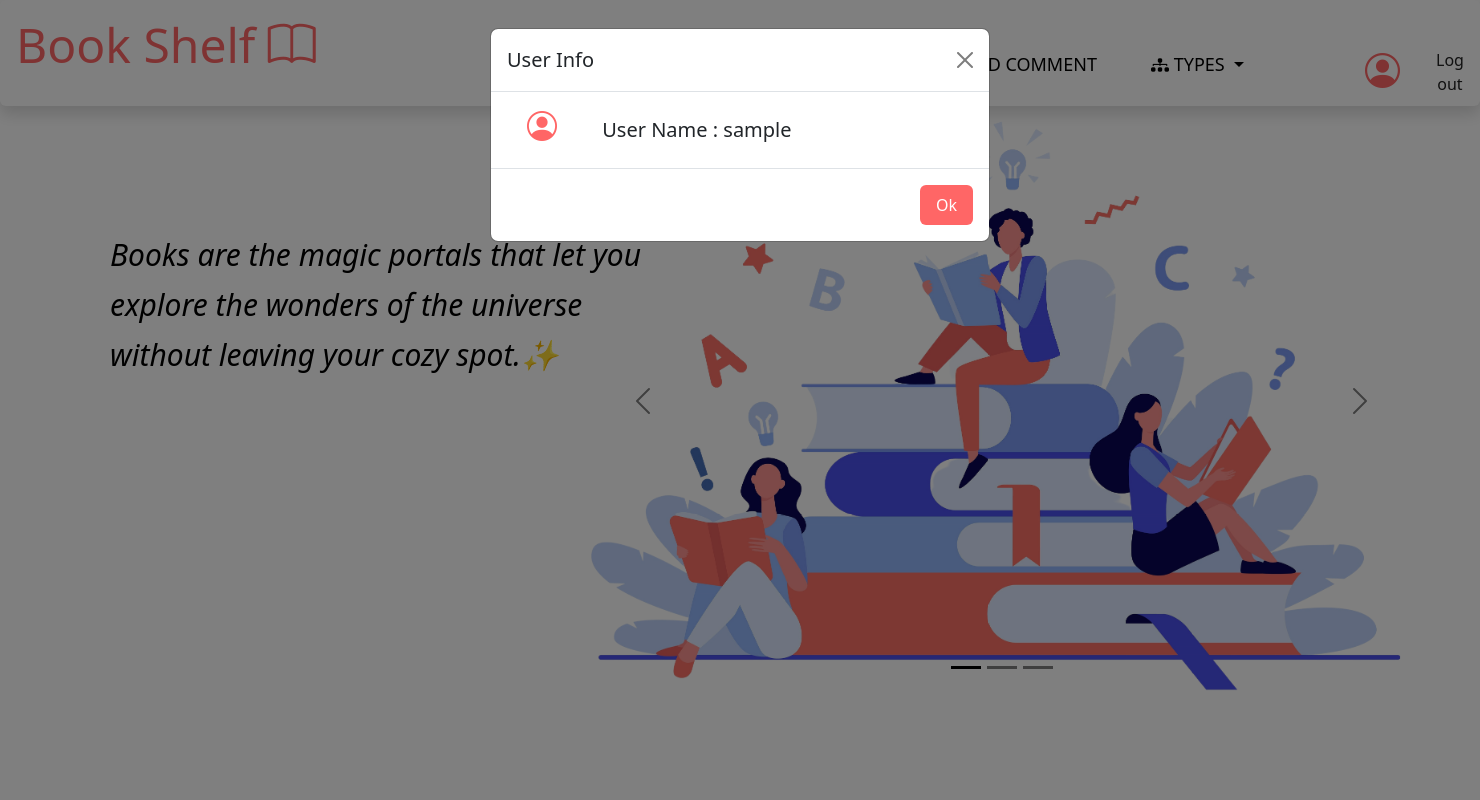
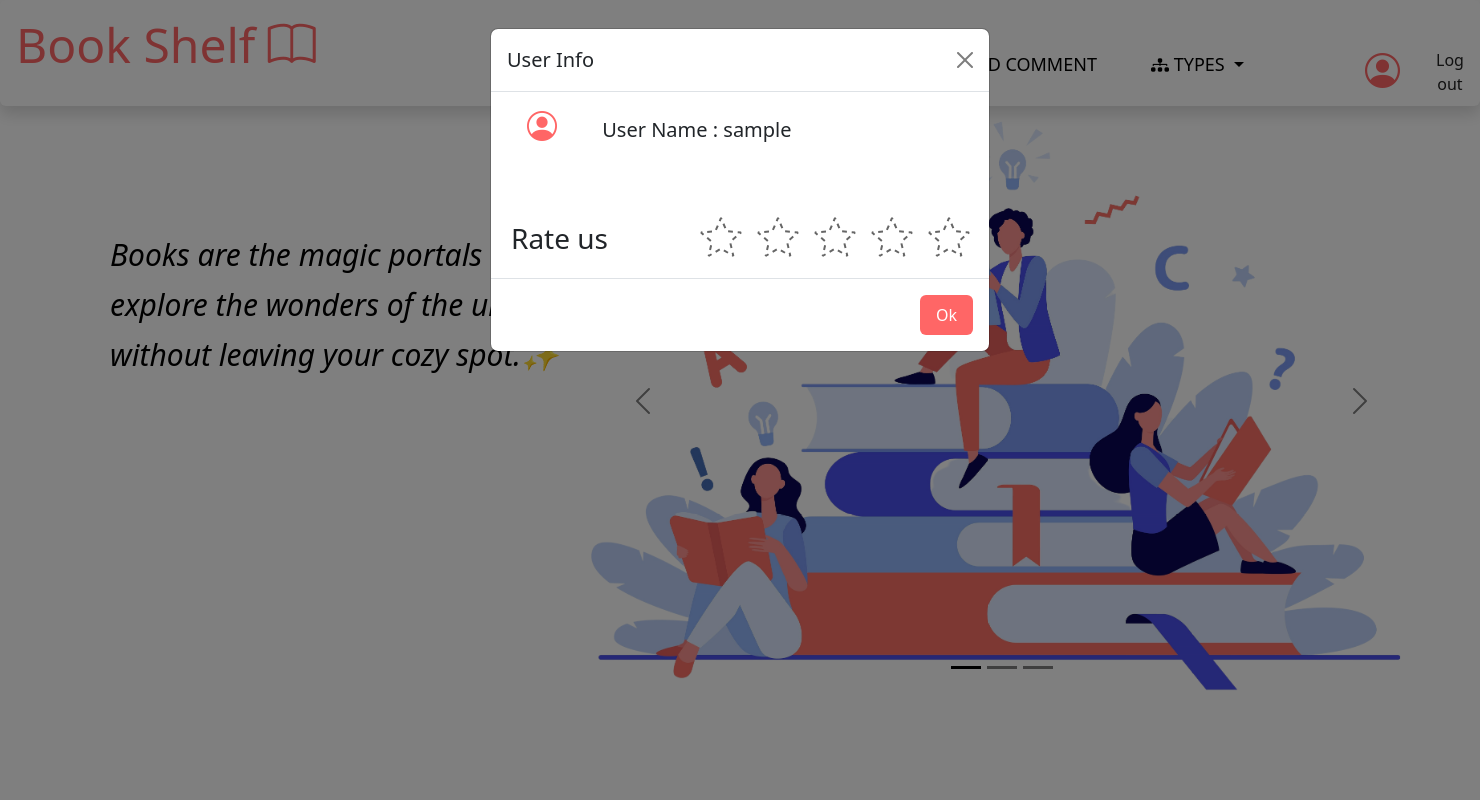
Before and after one commit to sanasal/book-django-app, a Django app: page / in a window 1480 px wide, after a click that opens the changed part. Run offline with Django 4.2, Linux system fonts and the light colour scheme; the visitor is signed in with stand-in values (Sample User, id 1); some libraries are stand-ins or nearby versions.

Commit message:
add like to the comment and rate

```diff
--- a/book_app/templates/book.html
+++ b/book_app/templates/book.html
@@ -295,6 +295,98 @@
           left: 580px;
           top: -47px;
         }
+        .rate_us
+        {
+          position: absolute;
+          top:130px;
+          left: 20px;
+        }
+        .rating {
+          display: flex;
+          flex-direction: row-reverse;
+          gap: 0.3rem;
+          --stroke: #666;
+          --fill: #ffc73a;
+        }
+
+        .rating input {
+          appearance: unset;
+        }
+
+        .rating label {
+          cursor: pointer;
+        }
+
+        .rating svg {
+          width: 3rem;
+          height: 3rem;
+          overflow: visible;
+          fill: transparent;
+          stroke: var(--stroke);
+          stroke-linejoin: bevel;
+          stroke-dasharray: 12;
+          animation: idle 4s linear infinite;
+          transition: stroke 0.2s, fill 0.5s;
+        }
+
+        @keyframes idle {
+          from {
+            stroke-dashoffset: 24;
+          }
+        }
+
+        .rating label:hover svg {
+          stroke: var(--fill);
+        }
+
+        .rating input:checked + svg,
+        .rating label:has(input:checked) ~ label svg {
+          transition: 0s;
+          /* Hopefully firefox gets :has support soon w/o feature flag */
+          animation: idle 4s linear infinite, yippee 0.75s backwards;
+          fill: var(--fill);
+          stroke: var(--fill);
+          stroke-opacity: 0;
+          stroke-dasharray: 0;
+          stroke-linejoin: miter;
+          stroke-width: 8px;
+        }
+
+        @keyframes yippee {
+          0% {
+            transform: scale(1);
+            fill: var(--fill);
+            fill-opacity: 0;
+            stroke-opacity: 1;
+            stroke: var(--stroke);
+            stroke-dasharray: 10;
+            stroke-width: 1px;
+            stroke-linejoin: bevel;
+          }
+
+          30% {
+            transform: scale(0);
+            fill: var(--fill);
+            fill-opacity: 0;
+            stroke-opacity: 1;
+            stroke: var(--stroke);
+            stroke-dasharray: 10;
+            stroke-width: 1px;
+            stroke-linejoin: bevel;
+          }
+
+          30.1% {
+            stroke: var(--fill);
+            stroke-dasharray: 0;
+            stroke-linejoin: miter;
+            stroke-width: 8px;
+          }
+
+          60% {
+            transform: scale(1.2);
+            fill: var(--fill);
+          }
+        }
     </style>
 </head>
 <body>
@@ -409,6 +501,29 @@
           </div>
           <div class="modal-body">
            <h5><i class="bi bi-person-circle modal-i"></i> User Name : {{ user }} </h5>
+           <h3 class="rate_us">Rate us</h3>
+           <div class="rating" style="margin-top: 70px;">
+            <label for="star-1">
+              <input type="radio" id="star-1" name="star-radio" value="star-1">
+              <svg xmlns="http://www.w3.org/2000/svg" viewBox="0 0 24 24"><path pathLength="360" d="M12,17.27L18.18,21L16.54,13.97L22,9.24L14.81,8.62L12,2L9.19,8.62L2,9.24L7.45,13.97L5.82,21L12,17.27Z"></path></svg>
+            </label>
+            <label for="star-2">
+              <input type="radio" id="star-2" name="star-radio" value="star-1">
+              <svg xmlns="http://www.w3.org/2000/svg" viewBox="0 0 24 24"><path pathLength="360" d="M12,17.27L18.18,21L16.54,13.97L22,9.24L14.81,8.62L12,2L9.19,8.62L2,9.24L7.45,13.97L5.82,21L12,17.27Z"></path></svg>
+            </label>
+            <label for="star-3">
+              <input type="radio" id="star-3" name="star-radio" value="star-1">
+              <svg xmlns="http://www.w3.org/2000/svg" viewBox="0 0 24 24"><path pathLength="360" d="M12,17.27L18.18,21L16.54,13.97L22,9.24L14.81,8.62L12,2L9.19,8.62L2,9.24L7.45,13.97L5.82,21L12,17.27Z"></path></svg>
+            </label>
+            <label for="star-4">
+              <input type="radio" id="star-4" name="star-radio" value="star-1">
+              <svg xmlns="http://www.w3.org/2000/svg" viewBox="0 0 24 24"><path pathLength="360" d="M12,17.27L18.18,21L16.54,13.97L22,9.24L14.81,8.62L12,2L9.19,8.62L2,9.24L7.45,13.97L5.82,21L12,17.27Z"></path></svg>
+            </label>
+            <label for="star-5">
+              <input type="radio" id="star-5" name="star-radio" value="star-1">
+              <svg xmlns="http://www.w3.org/2000/svg" viewBox="0 0 24 24"><path pathLength="360" d="M12,17.27L18.18,21L16.54,13.97L22,9.24L14.81,8.62L12,2L9.19,8.62L2,9.24L7.45,13.97L5.82,21L12,17.27Z"></path></svg>
+            </label>
+          </div>
           </div>
           <div class="modal-footer">
             <button type="button" class="btn modal-btn" data-bs-dismiss="modal">Ok</button>
```
Also changed, not shown: book_app/templates/add_comment.html (+36 -1 lines).
